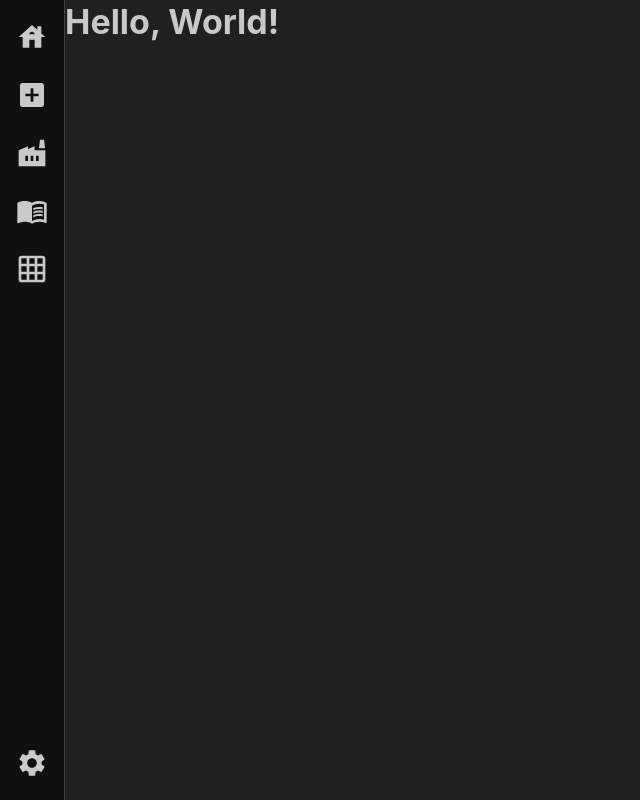
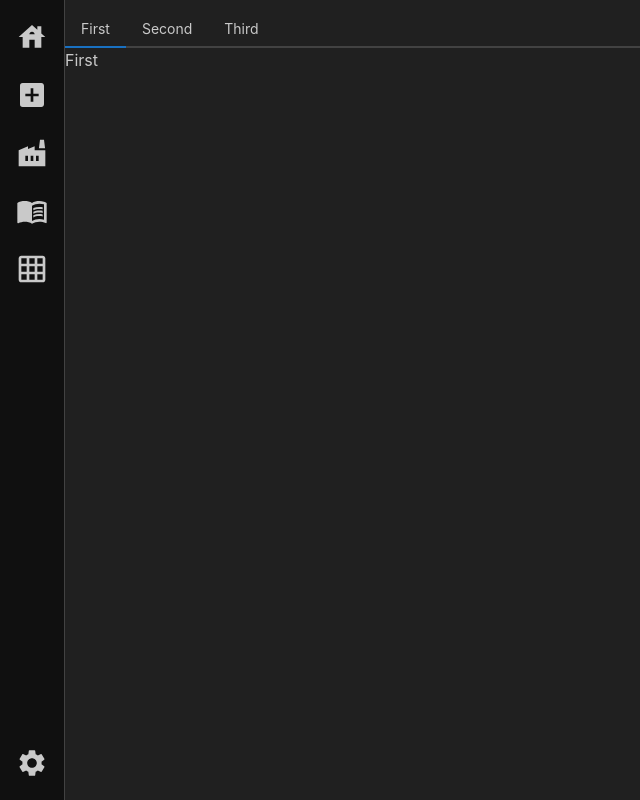
Before and after one commit to JamesPRobertson/eager-ermine, a React (Vite) app: page /planner in a window 1280 px wide. Shown: the whole page, without its empty margins (0-640 px from the left). Built offline with nearby package versions, Linux system fonts and the light colour scheme.

Commit message:
Added some sort of tabs

```diff
--- a/src/pages/Planner/PlannerPage.tsx
+++ b/src/pages/Planner/PlannerPage.tsx
@@ -1,10 +1,18 @@
-import { Flex, Title } from "@mantine/core"
-
+import { Stack, Tabs } from "@mantine/core";
 
 export const PlannerPage = () => {
   return (
-    <Flex bg="rgb(32, 32, 32)" w="100%" h="100%">
-      <Title>Hello, World!</Title>
-    </Flex>
-  )
-}
+    <Stack bg="rgb(32, 32, 32)" w="100%" h="100%" pt="sm">
+      <Tabs defaultValue="first">
+        <Tabs.List>
+          <Tabs.Tab value="first">First</Tabs.Tab>
+          <Tabs.Tab value="second">Second</Tabs.Tab>
+          <Tabs.Tab value="third">Third</Tabs.Tab>
+        </Tabs.List>
+        <Tabs.Panel value="first">First</Tabs.Panel>
+        <Tabs.Panel value="second">Second</Tabs.Panel>
+        <Tabs.Panel value="third">Third</Tabs.Panel>
+      </Tabs>
+    </Stack>
+  );
+};
```
